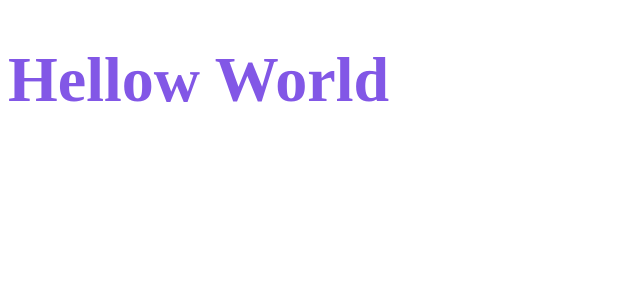
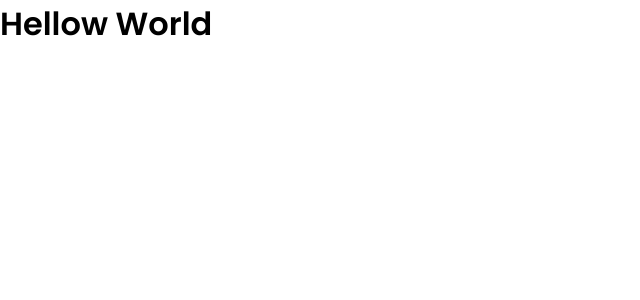
Before and after one commit to melquesedek/melmoney, a React (Create React App) app: page / in a window 1280 px wide. Shown: the top 300 px of the page, without its empty margins (0-640 px from the left). Built offline with nearby package versions, Linux system fonts and the light colour scheme.

Commit message:
Global Style and Poppins Font

```diff
--- a/public/index.html
+++ b/public/index.html
@@ -1,9 +1,13 @@
 <!DOCTYPE html>
 <html lang="pt-br">
   <head>
+    <link rel="preconnect" href="https://fonts.googleapis.com">
+    <link rel="preconnect" href="https://fonts.gstatic.com" crossorigin>
     <meta charset="utf-8" />
     <meta name="viewport" content="width=device-width, initial-scale=1" />
-    <title>React App</title>
+    <link rel="shortcut icon" href="favicon.png" type="image/png">
+    <title>melmoney</title>
+    <link href="https://fonts.googleapis.com/css2?family=Poppins:wght@400;600&display=swap" rel="stylesheet">
   </head>
   <body>
     <noscript>You need to enable JavaScript to run this app.</noscript>
--- a/src/App.tsx
+++ b/src/App.tsx
@@ -1,14 +1,10 @@
-import styled from 'styled-components'
-
-const Title = styled.h1`
-font-size: 64px;
-  color: #8257E6;
-`
+import { GlobalStyle } from "./styles/global";
 
 export function App() {
   return (
     <div className="App">
-      <Title>Hellow World</Title>
+      <h1>Hellow World</h1>
+      <GlobalStyle/>
     </div>
   );
 }
--- /dev/null
+++ b/src/styles/global.ts
@@ -0,0 +1,53 @@
+import { createGlobalStyle } from "styled-components";
+
+export const GlobalStyle = createGlobalStyle`
+:root{
+    --background: #f0f2f5;
+    --red: #e52e4d;
+    --blue: #5429cc;
+
+    --blue-light: #6933ff;
+
+    --text-title: #363f5f;
+    --text-body: #969cb3;
+
+    --shape: #FFFFFF;
+}
+*{
+    margin: 0;
+    padding: 0;
+    box-sizing: border-box;
+}
+//fonte padrão = 16 px
+html{
+    @media (max-width: 1080px) {
+        font-size: 93.75%;
+    }
+    @media (max-width: 720px){
+        font-size: 87.5%;
+    }
+}
+
+body {
+    background: var (--background);
+    -webkit-font-smoothing: antialised;
+}
+
+body, input, textarea, button {
+    font-family: 'Poppins', sans-serif;
+    font-weight: 400;
+}
+
+h1, h2, h3, h4, h5, h6, strong{
+    font-weight: 600;
+}
+
+button{
+    cursor: pointer;
+}
+
+[disabled]{
+    opacity: 0.6;
+    cursor: not-allowed;
+}
+`
```
